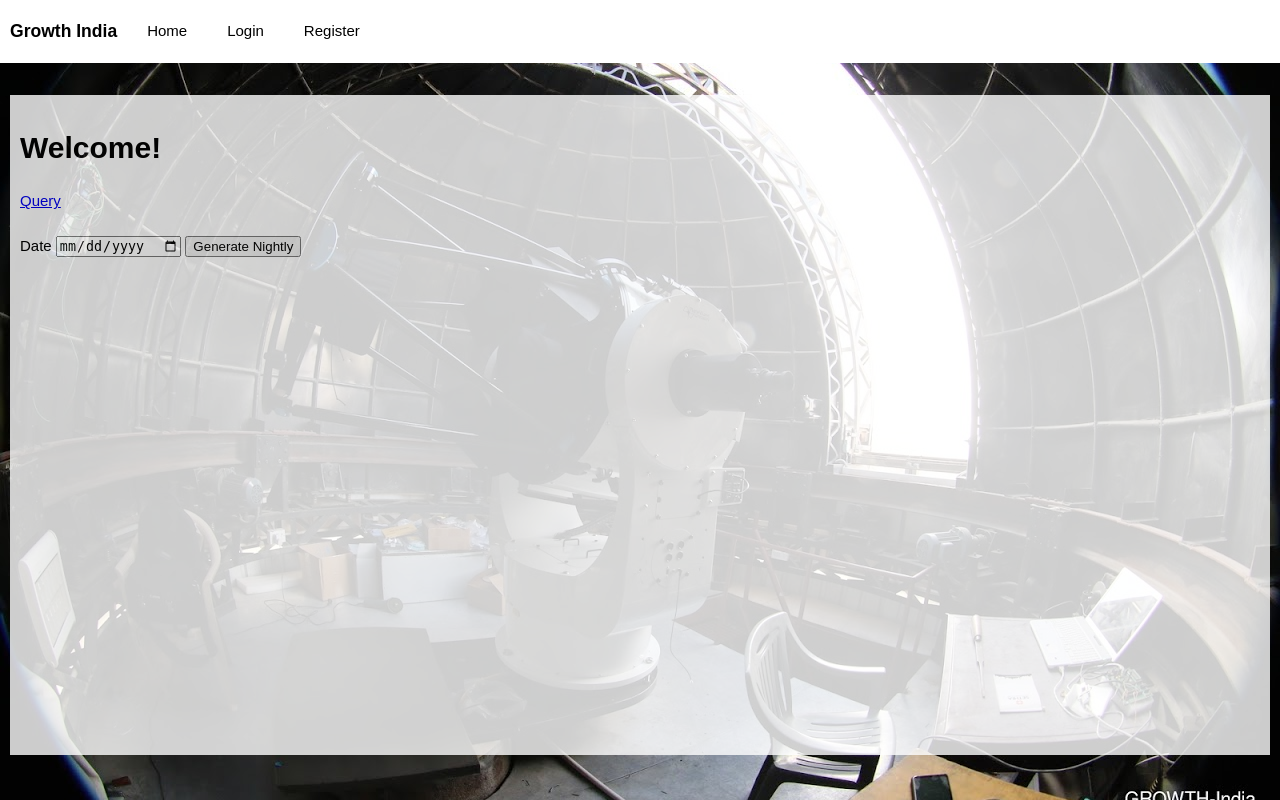
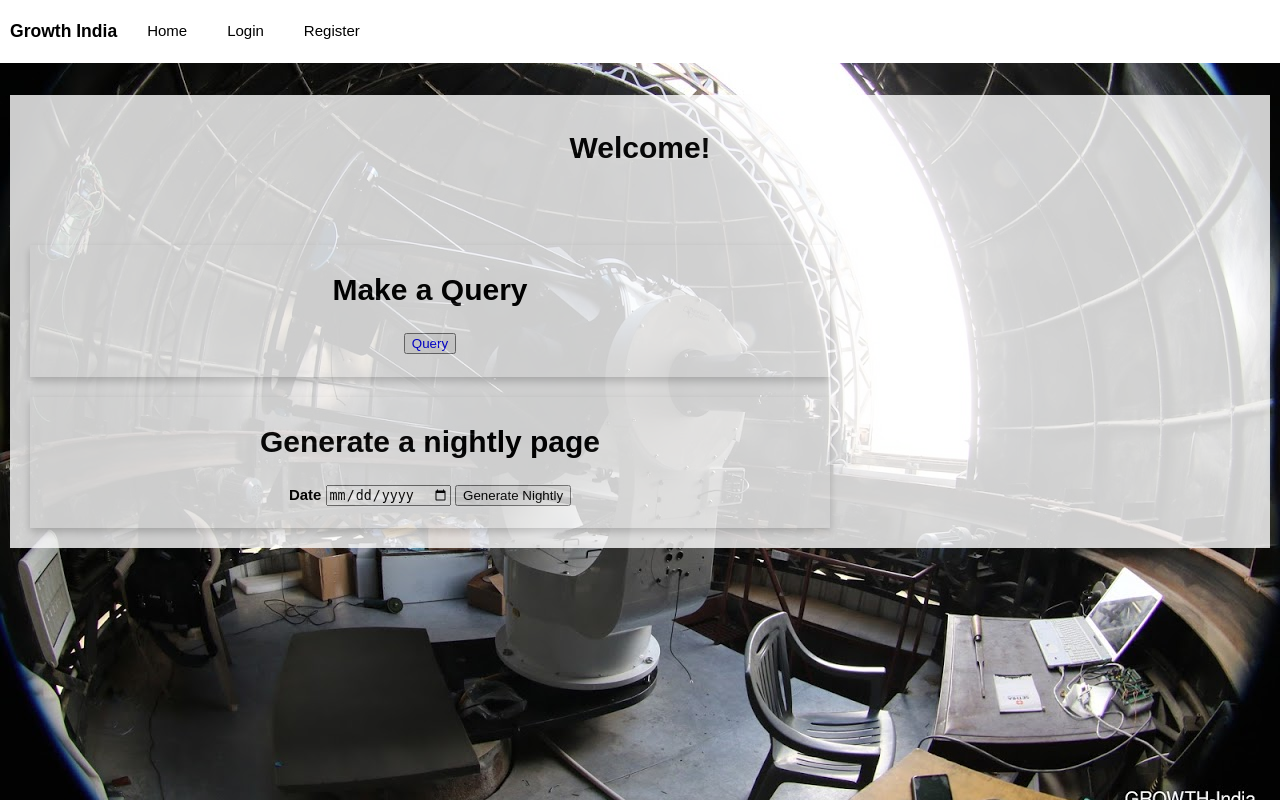
Before and after one commit to abhistar/Growth-query-interface, a Flask app: page / in a window 1280 px wide. Run offline with Flask 2, Linux system fonts and the light colour scheme.

Commit message:
"Added some CSS and fixed /images/routes.py"

```diff
--- a/images_query_interface/config.py
+++ b/images_query_interface/config.py
@@ -3,8 +3,8 @@ import os
 
 class Config:
     SECRET_KEY = 'lhvurvrq3si7tftl45479m8va5h15n2e'
-    SQLALCHEMY_DATABASE_URI = 'sqlite:///images.db'
-    SQLALCHEMY_BINDS = {'users': 'sqlite:///users.db'}
+    SQLALCHEMY_DATABASE_URI = 'sqlite:///../images.db'
+    SQLALCHEMY_BINDS = {'users': 'sqlite:///../users.db'}
 
     #everthing below is for mail based verification so not relevant
     MAIL_SERVER = 'smtp.googlemail.com'
--- a/images_query_interface/static/layoutstyle.css
+++ b/images_query_interface/static/layoutstyle.css
@@ -4,12 +4,14 @@ html,body {
 	line-height:1.5;
 	margin: 0;
 	background-image: url("growth-telescope.jpg");
+	height: 100%;
+	width: 100%;
+	overflow-y: auto;
+	overflow-x: auto;
 }
-
-html {
-	overflow-x:hidden;
+a {
+	text-decoration: none;
 }
-
 
 nav ul {
     list-style: none;
@@ -44,5 +46,47 @@ li a:hover {
 	padding: 10px;
 	background-color: white;
 	opacity: 80%;
-	height: 80vh;
+	overflow: auto;
 }
+
+table {
+	font-size: 12px;
+	border-collapse: collapse;
+	width: 100%;
+}
+
+td, th {
+	border: 2px solid #dddddd;
+	text-align: left;
+	padding: 8px;
+}
+
+tr:nth-child(even) {
+	background-color: #dddddd;
+}
+
+button {
+	opacity: 100%;
+}
+
+.row{margin: 0;}
+
+.card {
+  /* Add shadows to create the "card" effect */
+  margin: 10px;
+  float: left;
+  width: 100vh;
+  box-shadow: 0 4px 8px 0 rgba(0,0,0,0.2);
+  transition: 0.3s;
+  opacity: 100%
+}
+
+/* On mouse-over, add a deeper shadow */
+.card:hover {
+  box-shadow: 0 8px 16px 0 rgba(0,0,0,0.2);
+}
+
+/* Add some padding inside the card container */
+.container {
+  padding: 2px 16px;
+}
--- a/images_query_interface/templates/home.html
+++ b/images_query_interface/templates/home.html
@@ -2,21 +2,35 @@
 {% block content %}
 
 <!-- Link for querying data -->
-<h1>Welcome!</h1>
-<a href="{{ url_for('images.query') }}">Query</a>
+<h1 align="center">Welcome!</h1>
+<!--<button><a href="{{ url_for('images.query') }}">Query</a></button>-->
 <br>
 <br>
 
-
+<div class="row">
+	<div class="card">
+  <div class="container">
+  	<h1 align="center">Make a Query</h1>
+    <h4><b><center><button><a href="{{ url_for('images.query') }}">Query</a></button></center></b></h4>
+  </div>
+</div>
 
 <!-- form to input date for nightly page -->
-<form method="POST" action="/nightly_page">
+<div class="card">
+  <div class="container">
+  	<h1 align="center">Generate a nightly page</h1>
+    <h4><b><center>
+    <form method="POST" action="/nightly_page">
     {{ form.hidden_tag() }}
         <div class="form-group">
             {{ form.date.label }}
             {{ form.date }}
             {{ form.submit(class="btn btn-outline-info") }}
         </div>
-</form>
+    </form>
+</center></b></h4>
+  </div>
+</div>
+</div>
 
 {% endblock %}
--- a/images_query_interface/templates/layout.html
+++ b/images_query_interface/templates/layout.html
@@ -9,23 +9,6 @@
     	<link rel="stylesheet" type="text/css" href="/static/layoutstyle.css">
 		<script src="/static/sorttable.js"></script>
 		<script src="/static/downloadCSV.js" type="text/javascript"></script>
-		<!-- table style -->
-		<style>
-			table {
-				font-family: arial, sans-serif;
-				border-collapse: collapse;
-				width: 100%;
-			}
-
-			td, th {
-			border: 1px solid #dddddd;
-			text-align: left;
-			padding: 8px;
-			}
-			tr:nth-child(even) {
-			background-color: #dddddd;
-		}
-		</style>
 </head>
 <body>
 	<!-- for the navigation bar -->
--- a/images_query_interface/templates/macros.html
+++ b/images_query_interface/templates/macros.html
@@ -38,8 +38,10 @@
 
     </table>
     <!-- link for downloading all images as a zip file -->
-    <a href="{{ url_for('images.download_zip', str_list_filepaths = str_list_filepaths) }}">Download all files as zip</a>
-    <a href="#" onclick="download_table_as_csv('projectSpreadsheet');">Export Table data into csv</a>
+    <p>
+        <button><a href="{{ url_for('images.download_zip', str_list_filepaths = str_list_filepaths) }}">Download all files as zip</a></button>
+    <button><a href="#" onclick="download_table_as_csv('projectSpreadsheet');">Export Table data into csv</a></button>
+    </p>
 
 
 {% endmacro %}
```
